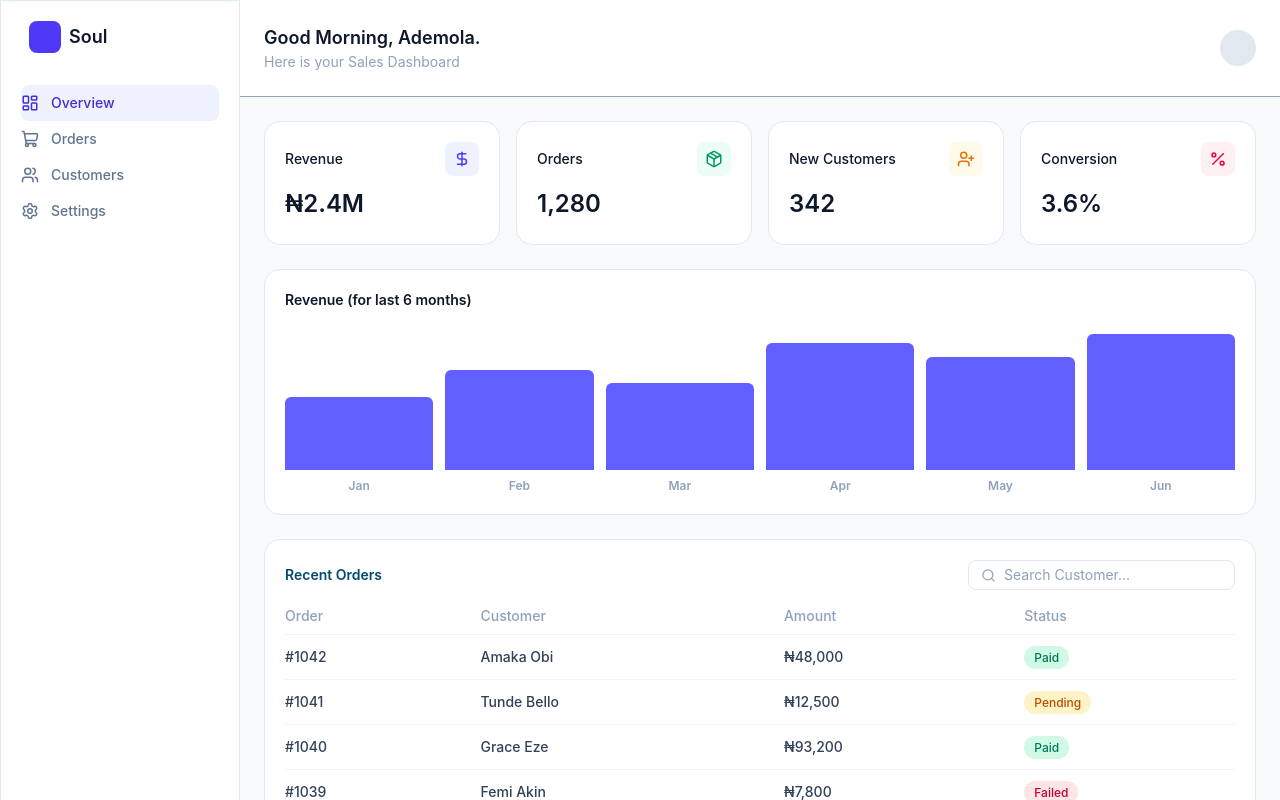
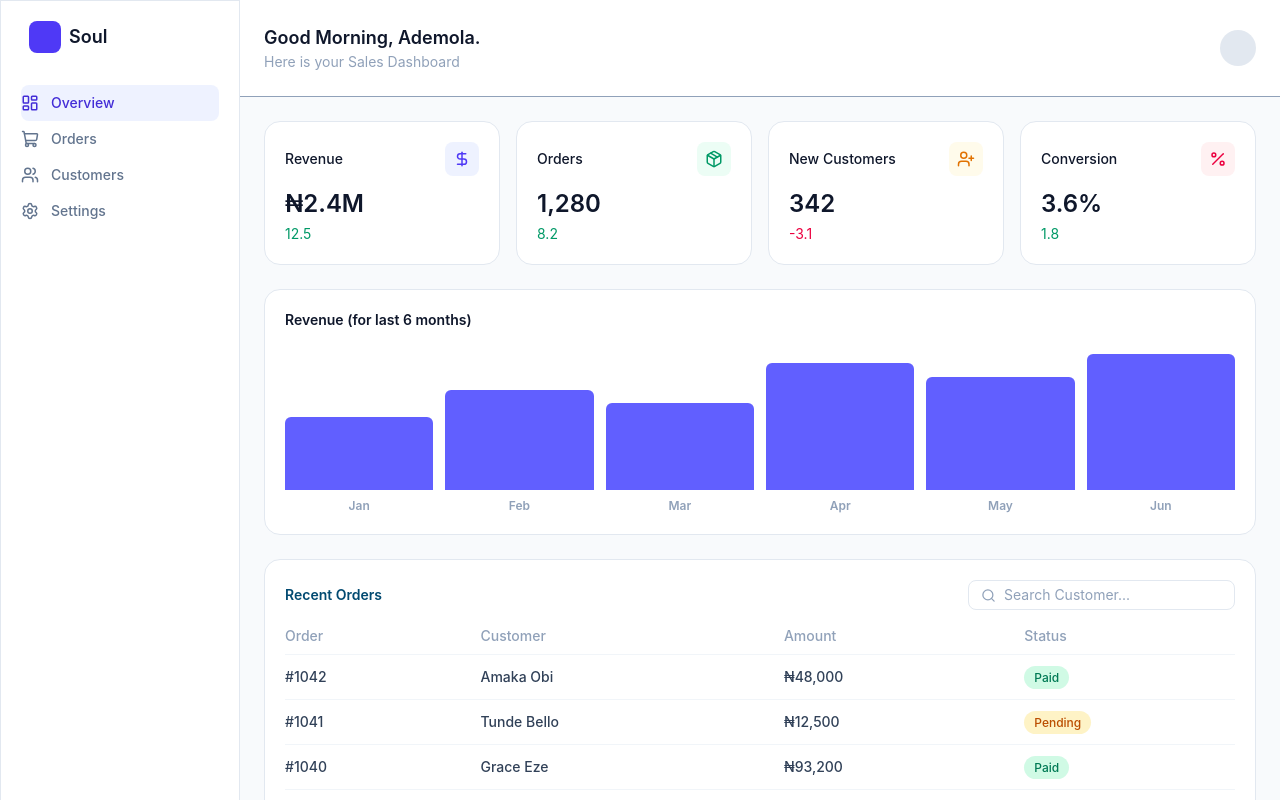
Before and after one commit to mtech10/sales_dashboard, a React (Vite) app: page / in a window 1280 px wide. Shown: the top 800 px of the page. Built offline with nearby package versions, Linux system fonts and the light colour scheme; no server answers.

Commit message:
StatCard updated

```diff
--- a/src/Page/Overview.jsx
+++ b/src/Page/Overview.jsx
@@ -11,7 +11,6 @@ const Overview = () => {
           <StatCard key={stat.label} {...stat} />
         ))}
       </div>
-      {/* <StatCard /> */}
       <RevenueChart />
       <RecentOrders />
     </>
--- a/src/component/StatCard.jsx
+++ b/src/component/StatCard.jsx
@@ -13,7 +13,9 @@ const StatCard = ({ label, value, change, icon: Icon, accent }) => {
       <div className="mt-3 text-2xl font-semibold text-slate-900">{value}</div>
       <div
         className={`mt-1 flex items-center gap-1 text-sm ${up ? "text-emerald-600" : "text-rose-600"}`}
-      ></div>
+      >
+        {change}
+      </div>
     </div>
   );
 };
```
